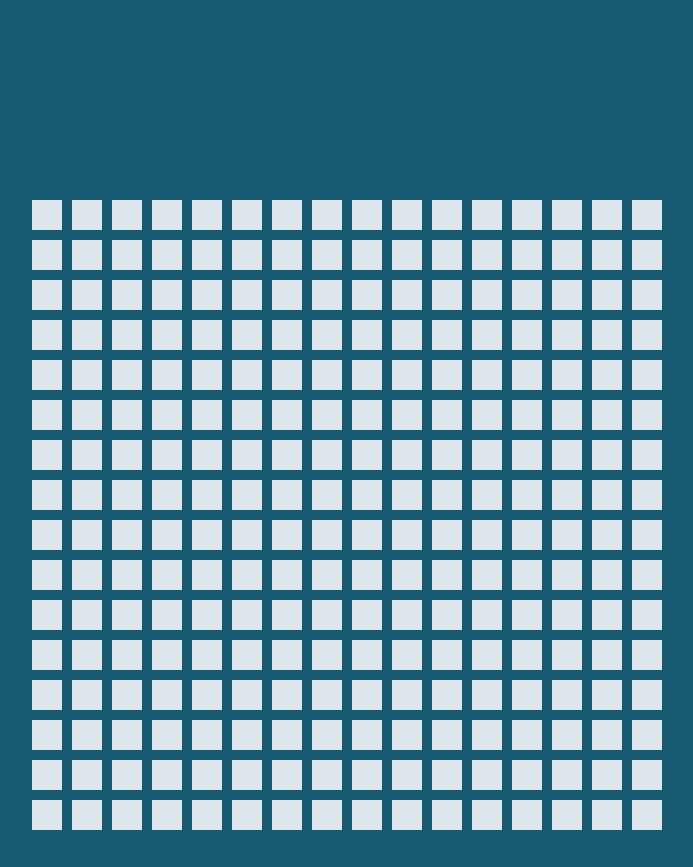
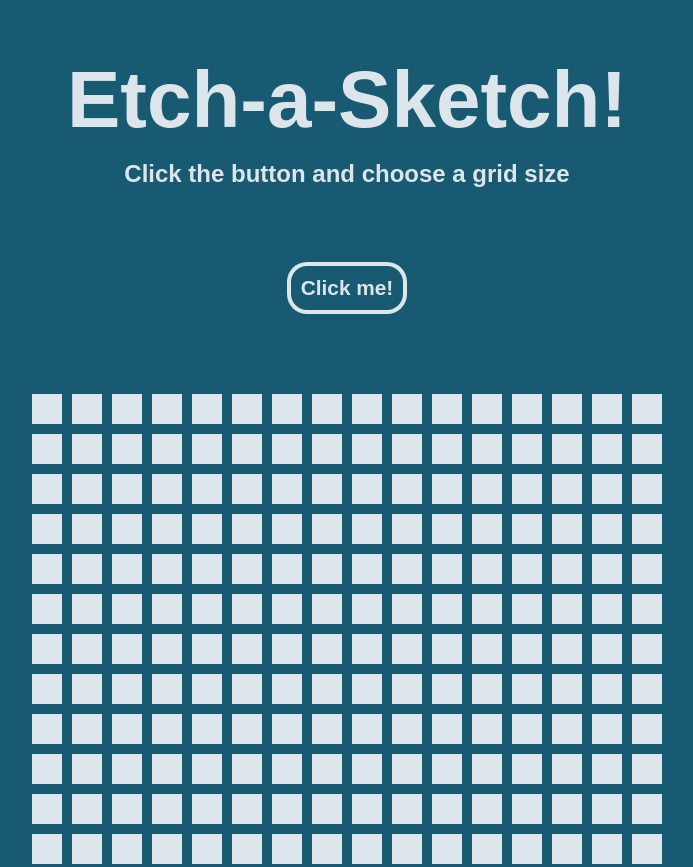
Before and after one commit to Danny-27-12/Project-2, a plain HTML site: page index.html in a window 1280 px wide. Shown: the top 867 px of the page, without its empty margins (293-986 px from the left). Before the commit the page ends 830 px from the top, so only its background shows below. Drawn offline with Linux system fonts and the light colour scheme.

Commit message:
added the title, button and some aesthetics

```diff
--- a/index.html
+++ b/index.html
@@ -7,6 +7,11 @@
     <link rel="stylesheet" href="styles.css">
 </head>
 <body>
+    <div class ='heading'>
+    <h1>Etch-a-Sketch!</h1>
+    <h3>Click the button and choose a grid size</h3>
+    </div>
+    <button class = 'btn'>Click me!</button>
     <div id="box-container"></div>
     <script src="script.js"></script>
 </body>
--- a/script.js
+++ b/script.js
@@ -28,9 +28,10 @@ function getHoverPattern() {
             box.addEventListener('mouseover', (event) => {
                 event.target.style.backgroundColor = 'hsl(196, 64%, 43%)';
 
-                    setTimeout( () => {
-                        event.target.style.backgroundColor = 'hsl(196, 65%, 27%)';
-                    }, 2000);
+                   let timeId = setTimeout( () => {
+                        event.target.style.backgroundColor = 'hsl(170, 64%, 43%)';
+                    }, 500);
+
             })
         })
 };
--- a/styles.css
+++ b/styles.css
@@ -2,7 +2,42 @@ body{
     padding: 0;
     margin: 0;
     background-color: hsl(196, 65%, 27%);
+    font-family: Arial, Helvetica, sans-serif;
 
+}
+
+.heading{
+    display: flex;
+    justify-content: center;
+    align-items: center;
+    flex-direction: column;
+}
+
+h1{
+    color: rgba(255, 255, 255, 0.85);
+    font-size: 5em;
+    margin-bottom: -10px;
+}
+
+h3{
+    color: rgba(255, 255, 255, 0.85);
+    font-size: 1.5em;
+
+}
+
+button{
+    display: flex;
+    justify-content: center;
+    align-items: center;
+    padding: 10px;
+    margin: auto;
+    margin-top: 50px;
+    font-size: 1.3rem;
+    font-weight: bold;
+    border-radius: 20px;
+    color: rgba(255, 255, 255, 0.85);
+    border: rgba(255, 255, 255, 0.85) solid 4px;
+    background-color: hsl(196, 65%, 27%);
 }
 
 #box-container{
@@ -12,7 +47,7 @@ body{
     width: 630px;
     height: 630px;
     margin: auto;
-    margin-top: 200px;
+    margin-top: 80px;
 }
 
 /* using wrap to make the grid shape and using width and height to get a 16x16 shaped square */
```
